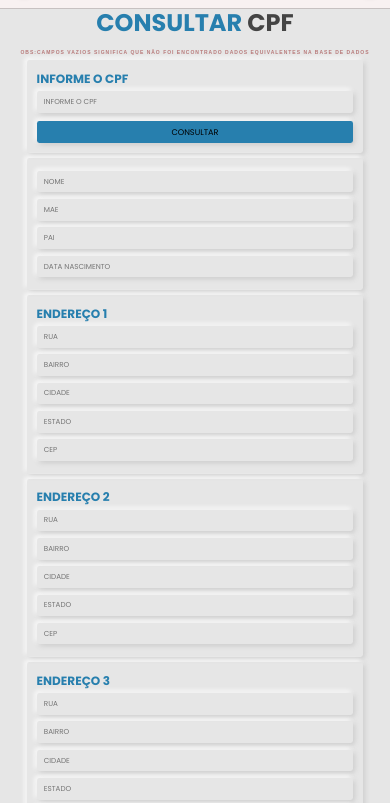
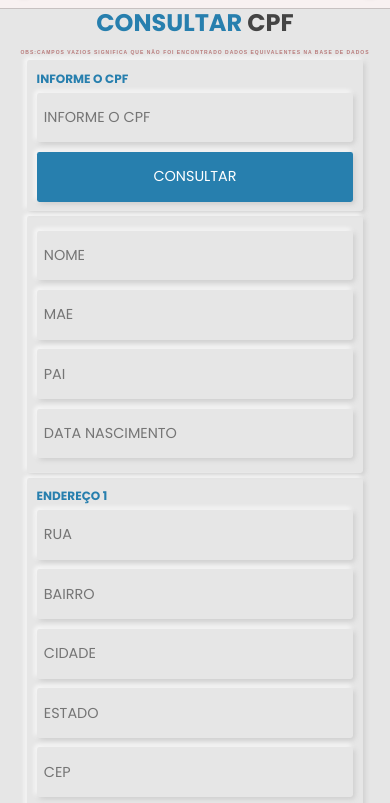
Before and after one commit to PabloDantasDev/data-det, a plain HTML site: page cpf.html in a window 390 px wide. Shown: the part 36-839 px from the top of the page. Drawn offline with Linux system fonts and the light colour scheme; no server answers; files whose address does not match are found by name.

Commit message:
make it better

```diff
--- a/css/style.css
+++ b/css/style.css
@@ -51,6 +51,9 @@
 
 h1{
     color: #277fae;
+}
+button{
+    background: transparent;
 }
 P{
     font-size: 15px;
@@ -165,7 +168,7 @@ section{
     font-size: 1.7rem;
     cursor: pointer;
     background: #277fae;
-    color:black;
+    color:rgb(255, 255, 255);
     box-shadow: var(--box-shadow);
 }
 
@@ -419,6 +422,7 @@ color: #277fae;
 }
 
 
+
 #copy {
     margin-top: -100px;
     font-size: 1.5rem;
@@ -464,6 +468,56 @@ color: #277fae;
     }
     h1{
         font-size: 12px;
+    }
+
+    .cpf form{
+        margin:1rem auto;
+        max-width: 70rem;
+        border-radius: .5rem;
+        box-shadow: var(--box-shadow);
+        padding:2rem;
+
+    }
+
+    .cpf form .box{
+        padding:3rem 1.5rem;
+        width:100%;
+        background: none;
+        color:var(--black);
+        font-size: 3rem;
+        text-transform: none;
+        margin:1rem 0;
+        box-shadow: var(--box-shadow);
+        border-radius: .5rem;
+
+
+    }
+
+    .cpf form textarea{
+        height: 20rem;
+        resize: none;
+    }
+
+    .cpf form .box:focus{
+        box-shadow: var(--box-shadow-inset);
+    }
+    .btn{
+        width: 100%;
+
+        margin-top: 1rem;
+        display: inline-block;
+        padding:3rem 3.5rem;
+        border-radius: .5rem;
+        font-size: 3rem;
+        cursor: pointer;
+        background: #277fae;
+        color:rgb(255, 255, 255);
+        box-shadow: var(--box-shadow);
+    }
+
+    .btn:hover{
+
+        color:rgb(224, 239, 240);
     }
     #menu-btn{
         position: fixed;
```
